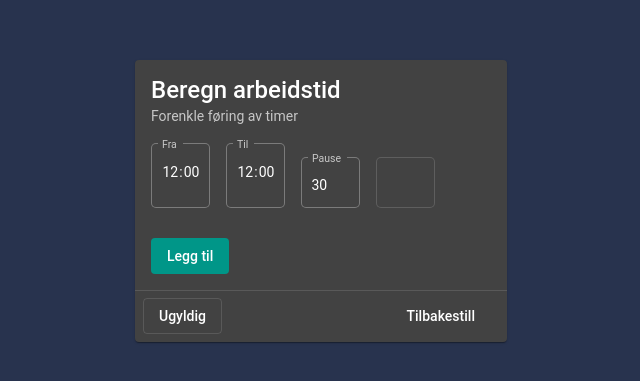
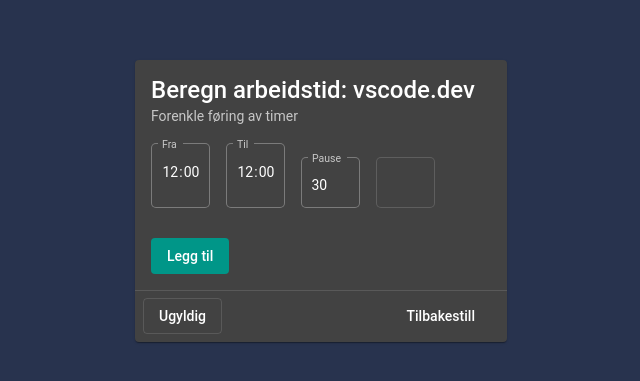
Before and after one commit to jukestar/work-hours-calculator, an Angular app: page / in a window 1280 px wide. Shown: the part 199-580 px from the top of the page, without its empty margins (319-959 px from the left). Built offline with nearby package versions, Linux system fonts and the light colour scheme.

Commit message:
Test commit from vscode.dev

```diff
--- a/src/app/components/work-hours-calculator/work-hours-calculator.component.html
+++ b/src/app/components/work-hours-calculator/work-hours-calculator.component.html
@@ -1,5 +1,5 @@
 <mat-card>
-    <mat-card-title>Beregn arbeidstid</mat-card-title>
+    <mat-card-title>Beregn arbeidstid: vscode.dev</mat-card-title>
 
     <mat-card-subtitle>Forenkle føring av timer</mat-card-subtitle>
 
```
